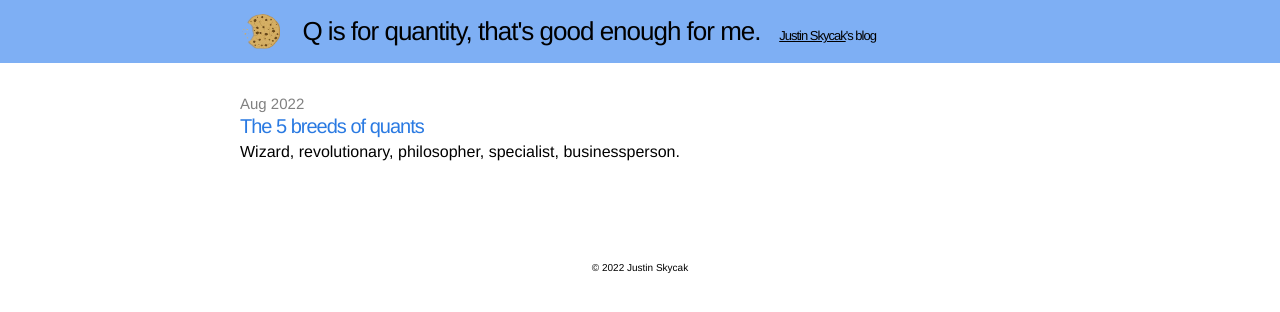
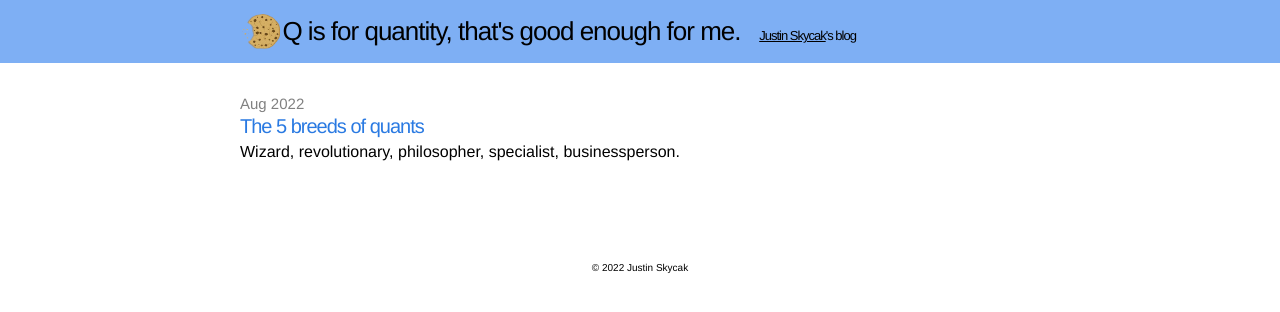
Before and after one commit to quantmonster/quantmonster.github.io, a Jekyll site: the page built from index.html, in a window 1280 px wide. Shown: the top 312 px of the page. Built offline with Jekyll 4.4.1, drawn with Linux system fonts in a browser that asks for light colours.

Commit message:
Update header.html

```diff
--- a/_includes/header.html
+++ b/_includes/header.html
@@ -5,7 +5,7 @@
     <table style="margin:0; padding:0; border:none; vertical-align: middle;">
     <tr>
         <td valign="center">
-          <a style="text-decoration:none; padding: 0 10px;" href="{{ site.baseurl }}/"><img src="/images/cookie.png" style="float:left; height:35px; vertical-align: middle;"></a>
+          <a style="text-decoration:none;" href="{{ site.baseurl }}/"><img src="/images/cookie.png" style="float:left; height:35px; vertical-align: middle;"></a>
         </td>
         <td valign="center"><div class="site-title">
           <a style="text-decoration:none; color:black" href="{{ site.baseurl }}/"><!--<img src="/images/cookie.png" width="25px"> -->Q is for quantity, that's good enough for me. &nbsp;&nbsp;<a style="text-decoration:none; color:black" href="https://justinmath.com" target="_blank"><font size="2em"><u>Justin Skycak</u>'s blog</font></a></a>
```
